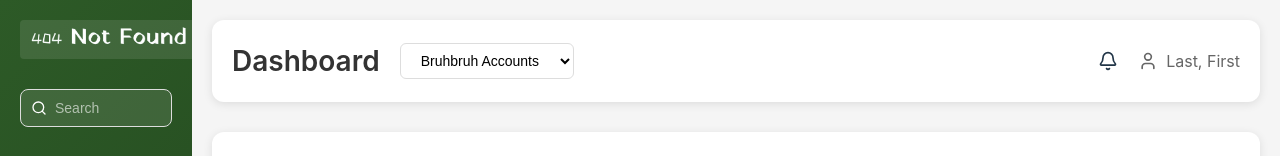
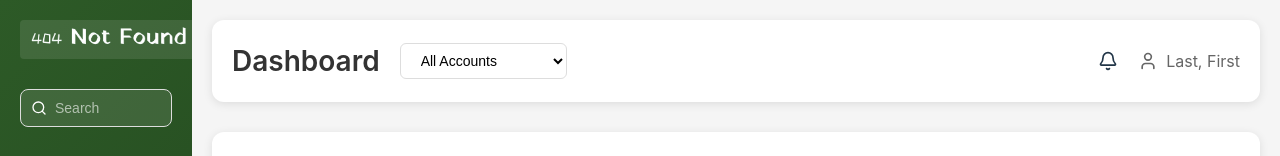
Before and after one commit to ch6rles/spendtracker_cs100, a React (Vite) app: page / in a window 1280 px wide. Shown: the top 156 px of the page. Built offline with nearby package versions, Linux system fonts and the light colour scheme.

Commit message:
Changed it back

```diff
--- a/src/components/Dashboard.tsx
+++ b/src/components/Dashboard.tsx
@@ -102,7 +102,7 @@ export function Dashboard({ onNavigate }: DashboardProps) {
         <div className="header-left">
           <h1>Dashboard</h1>
           <select className="account-selector">
-            <option>Bruhbruh Accounts</option>
+            <option>All Accounts</option>
             <option>Checking Account</option>
             <option>Savings Account</option>
           </select>
```
